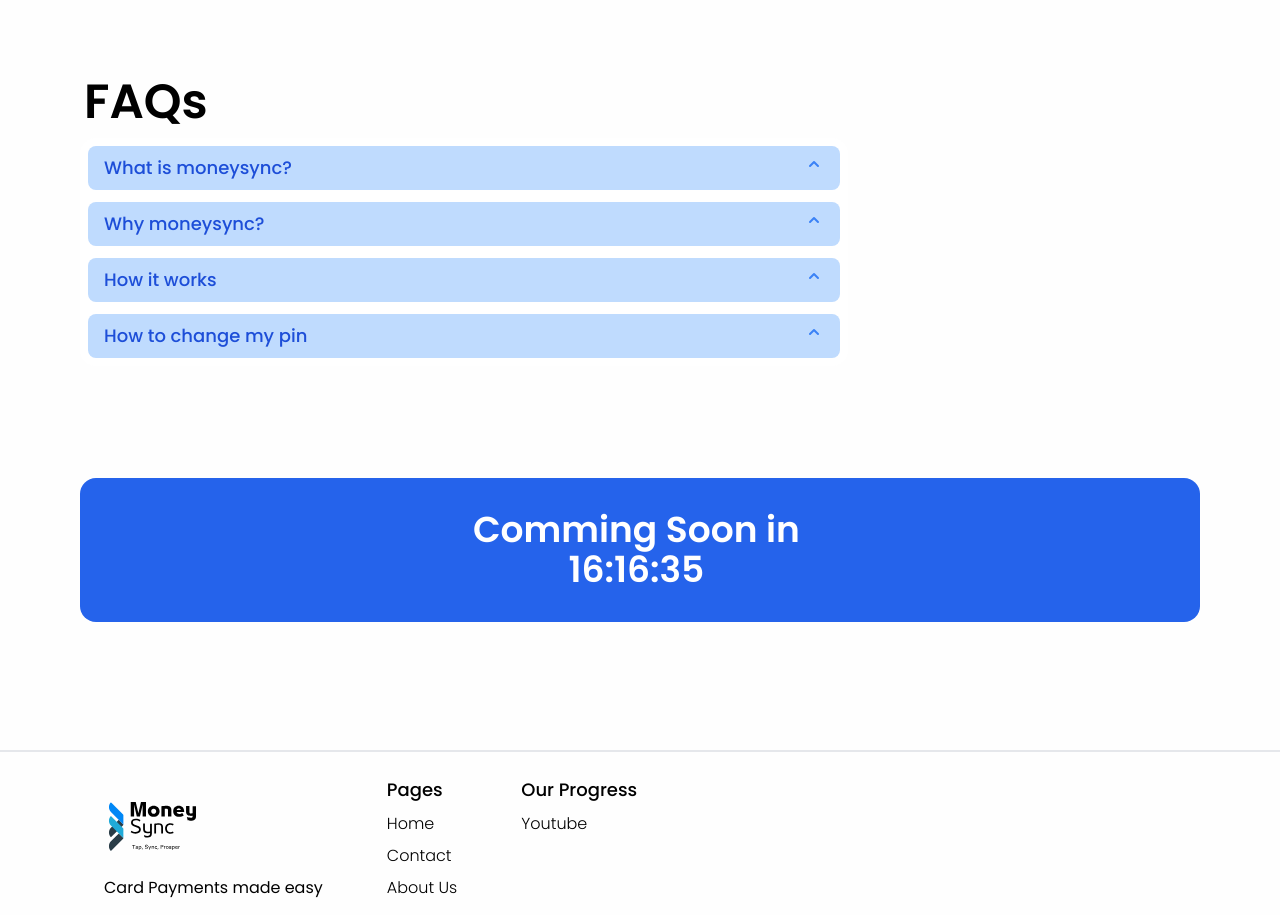
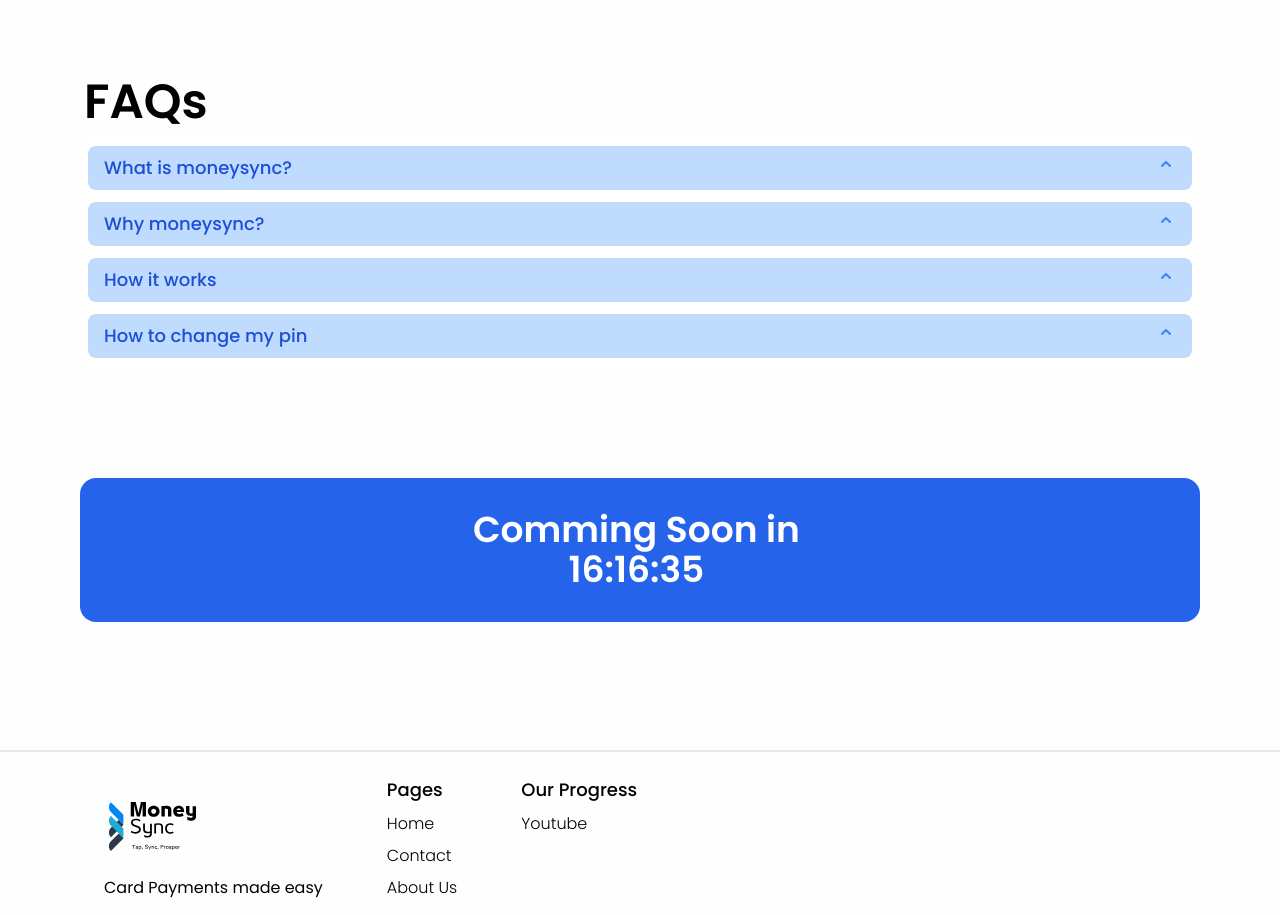
Before and after one commit to ShadoVector/WelcomeWebsite, a React (Create React App) app: page / in a window 1280 px wide. Shown: the part 1700-2615 px from the top of the page. Built offline with nearby package versions, Linux system fonts and the light colour scheme; the HTML template or start-up script is replaced by a standard one.

Commit message:
fix faqs

```diff
--- a/src/components/Home/Faqs.js
+++ b/src/components/Home/Faqs.js
@@ -6,7 +6,7 @@
     <div className="mx-20 my-9">
       <h2 className="text-5xl font-semibold my-3 ml-1">FAQs</h2>
       <div>
-        <div className="w-full max-w-3xl p-2  bg-white rounded-2xl">
+        <div className="w-full max-w p-2  bg-white rounded-2xl">
           <Disclosure>
             {({ open }) => (
               <>
```
Also changed, not shown: 2 other files (tests, documents, lock files or other folders).
